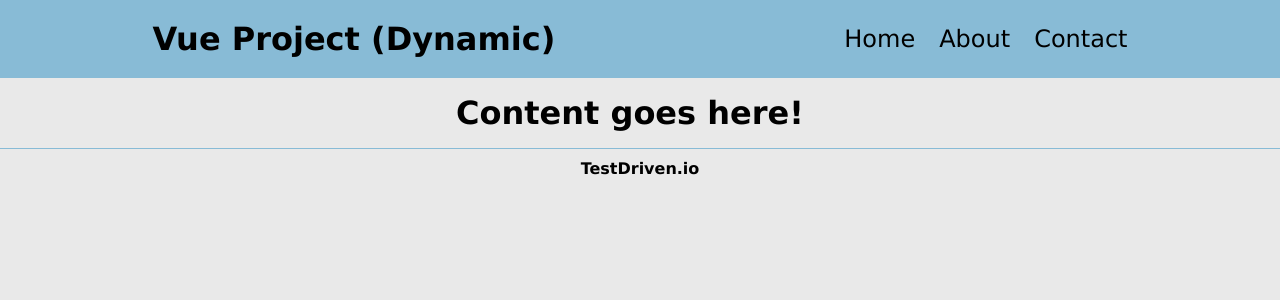
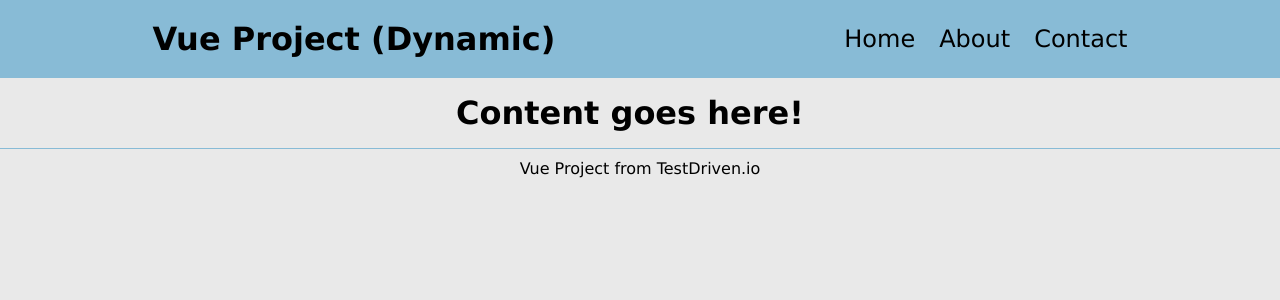
Before and after one commit to erkandem/vue3-crud-manual, a Vue app: page / in a window 1280 px wide. Shown: the top 300 px of the page. Built offline with nearby package versions, Linux system fonts and the light colour scheme.

Commit message:
part 2 - slots

```diff
--- a/src/App.vue
+++ b/src/App.vue
@@ -11,7 +11,10 @@
 <template>
     <AppHeader v-bind:title="headerTitle"></AppHeader>
     <AppContent></AppContent>
-    <AppFooter></AppFooter>
+    <AppFooter>
+        <template v-slot:message>Vue Project from TestDriven.io</template>
+        <template #:link><a href="https://testdriven.io">TestDriven.io</a></template>
+    </AppFooter>
 </template>
 
 <style scoped>
--- a/src/components/AppFooter.vue
+++ b/src/components/AppFooter.vue
@@ -1,12 +1,8 @@
-<script setup>
-import { ref } from '@vue/reactivity'
-
-const footerMessage = ref('TestDriven.io')
-</script>
 
 <template>
     <footer>
-        <h4>{{ footerMessage }}</h4>
+        <p><slot name="message">Default Footer</slot></p>
+        <p><slot name="link"></slot></p>
     </footer>
 </template>
 
```
Also changed, not shown: 2 other files (tests, documents, lock files or other folders).
